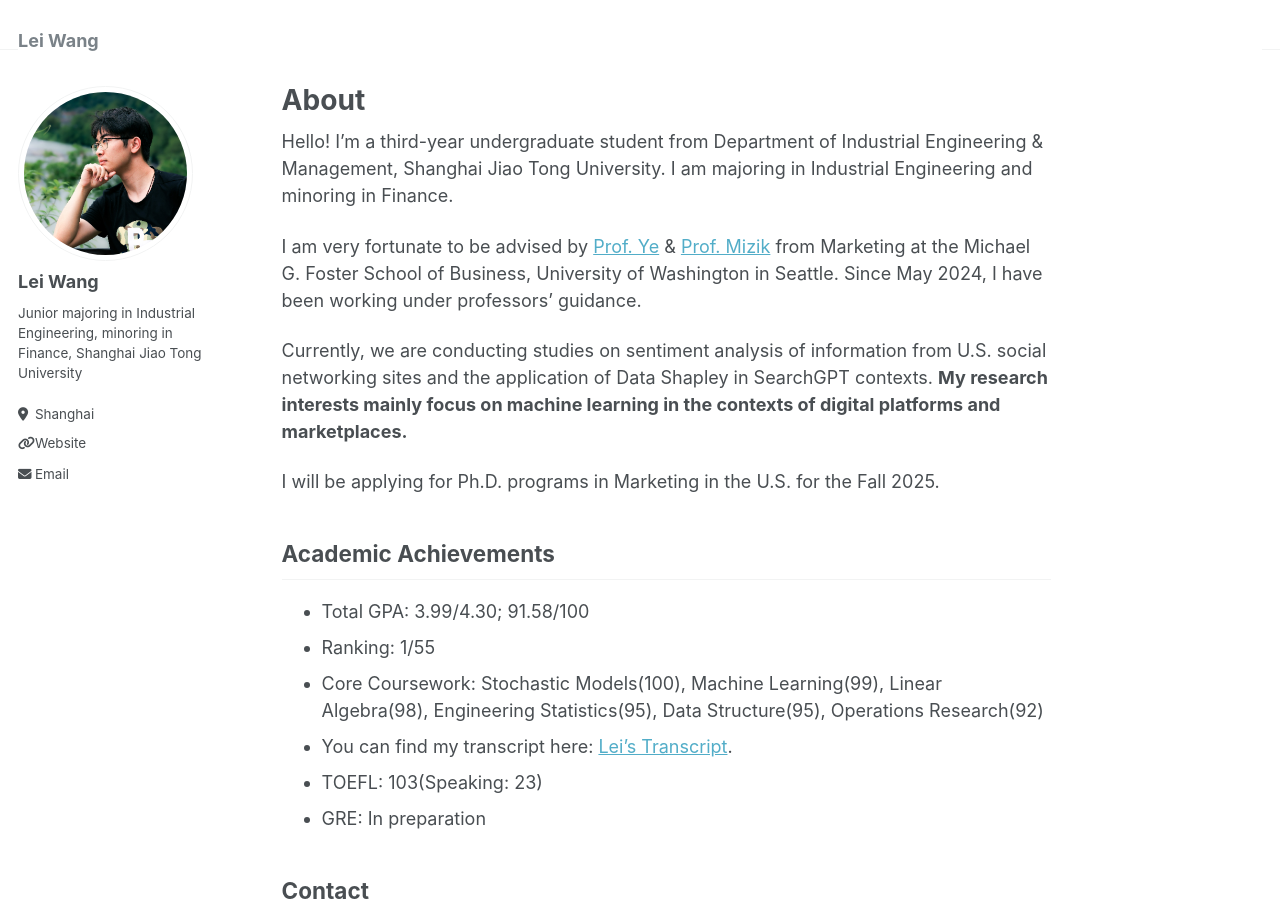
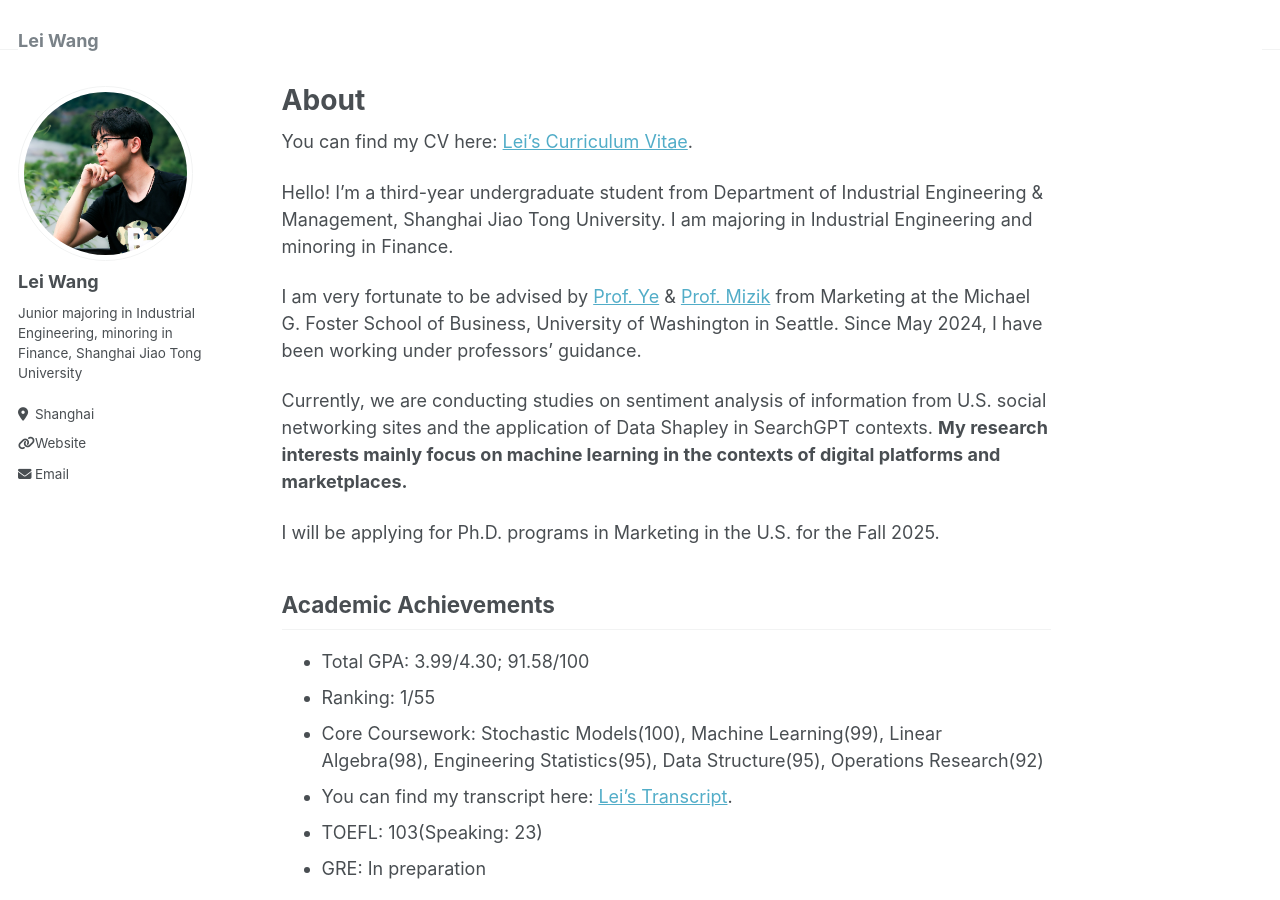
Before and after one commit to Wanglei123SJTU/Wanglei123SJTU.github.io, a Jekyll site: the page built from _pages/about.md, in a window 1280 px wide and 900 px high. Built offline with Jekyll 4.4.1, drawn with Linux system fonts in a browser that asks for light colours.

Commit message:
Update about.md

```diff
--- a/_pages/about.md
+++ b/_pages/about.md
@@ -7,7 +7,7 @@ redirect_from:
   - /about.html
 ---
 
-<!-- You can find my CV here: [Lei's Curriculum Vitae](../files/CV_Lei.pdf). -->
+You can find my CV here: [Lei's Curriculum Vitae](../Lei_CV_latex.pdf).
 
 Hello! I'm a third-year undergraduate student from Department of Industrial Engineering & Management, Shanghai Jiao Tong University. I am majoring in Industrial Engineering and minoring in Finance.
 
```
